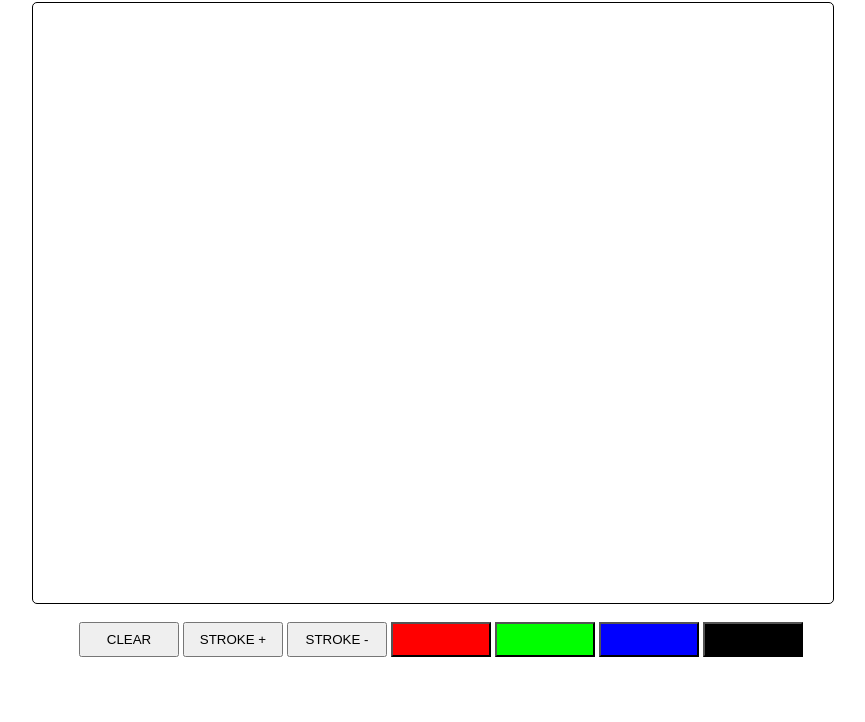
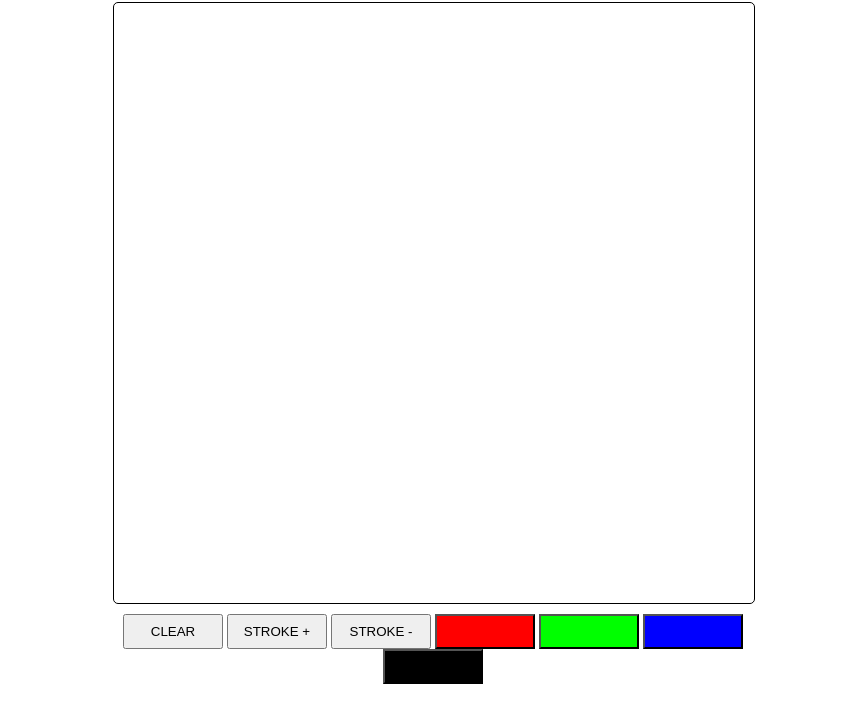
Before and after one commit to lynques/draw-canvas-component, a website built with webpack: page docs/index.html in a window 1280 px wide. Shown: the part 78-800 px from the top of the page, without its empty margins (207-1072 px from the left). Built offline with nearby package versions, Linux system fonts and the light colour scheme.

Commit message:
Feature/dynamic resize (#6)
* trigger webhooks

* 1.1.0

* update circle.ci url in readme

* WIP resize

* Introduce service

* resize with container

* Always dynamic resize, no container

* update readme

* Add style section to readme

* Update demo

* Circleci to npm

* Fix npm commands

* PR fixup

```diff
--- a/assets/js/index.js
+++ b/assets/js/index.js
@@ -8,7 +8,6 @@ var strokeWeight = function(val) {
 };
 
 var clearCanvas = function() {
-  console.log('clear');
   drawCanvas.clear();
 };
 
--- a/assets/styles.css
+++ b/assets/styles.css
@@ -7,12 +7,20 @@ body {
     user-select: none;
 }
 
+.container {
+    width: 50%;
+    position: absolute;
+    left: 50%;
+    transform: translate(-50%, 0);
+}
+
 draw-canvas {
+    width: 100%;
+    height: 600px;
     border-radius: 5px;
     border: 1px solid black;
     left: 50%;
-    position: absolute;
-    transform: translate(-50%, 0);
+    overflow: scroll !important;
 }
 
 h1 {
@@ -22,8 +30,7 @@ h1 {
 }
 
 .canvas-controls {
-    position: absolute;
-    top: 700px;
+    margin-top: 10px;
     text-align: center;
     width: 100%;
 }
--- a/docs/assets/js/index.js
+++ b/docs/assets/js/index.js
@@ -8,7 +8,6 @@ var strokeWeight = function(val) {
 };
 
 var clearCanvas = function() {
-  console.log('clear');
   drawCanvas.clear();
 };
 
--- a/docs/assets/styles.css
+++ b/docs/assets/styles.css
@@ -7,12 +7,20 @@ body {
     user-select: none;
 }
 
+.container {
+    width: 50%;
+    position: absolute;
+    left: 50%;
+    transform: translate(-50%, 0);
+}
+
 draw-canvas {
+    width: 100%;
+    height: 600px;
     border-radius: 5px;
     border: 1px solid black;
     left: 50%;
-    position: absolute;
-    transform: translate(-50%, 0);
+    overflow: scroll !important;
 }
 
 h1 {
@@ -22,8 +30,7 @@ h1 {
 }
 
 .canvas-controls {
-    position: absolute;
-    top: 700px;
+    margin-top: 10px;
     text-align: center;
     width: 100%;
 }
--- a/docs/index.html
+++ b/docs/index.html
@@ -8,7 +8,8 @@
 </head>
 <body>
   <h1>Draw in the box</h1>
-  <draw-canvas width='800' height='600'></draw-canvas>
+  <div class="container">
+    <draw-canvas></draw-canvas>
     <div class="canvas-controls">
       <input type="button" class="clear-button" value="CLEAR" />
       <input type="button" class="increase-stroke" value="STROKE +" />
@@ -18,6 +19,7 @@
       <input type="button" class="blue-button" />
       <input type="button" class="black-button" />
     </div>
+  </div>
   <script src="assets/js/index.js"></script>
   <script src="assets/js/custom-elements.min.js"></script>
   <script src="assets/js/bundle.js"></script>
--- a/package.json
+++ b/package.json
@@ -1,7 +1,7 @@
 {
   "name": "draw-canvas-component",
   "repository": "https://github.com/lynques/draw-canvas-component",
-  "version": "1.0.4",
+  "version": "1.1.0",
   "description": "Custom Webcomponent with built in canvas drawing functionality",
   "main": "src/index.js",
   "files": [
--- a/src/draw-canvas/draw-canvas.component.ts
+++ b/src/draw-canvas/draw-canvas.component.ts
@@ -1,17 +1,16 @@
+import { DrawCanvasService } from './draw-canvas.service';
+
 export class DrawCanvas extends HTMLElement {
 
-  private _height: number;
-  private _width: number;
   private _strokeWeight: number;
   private _strokeColor: string;
   private canvas: HTMLCanvasElement;
   private ctx: any;
   private drawing: boolean;
+  private service: DrawCanvasService;
 
   constructor() {
     super();
-    this._height = null;
-    this._width = null;
     this._strokeColor = '#000';
     this._strokeWeight = 1;
     this.canvas = null;
@@ -20,14 +19,6 @@ export class DrawCanvas extends HTMLElement {
   }
 
   /* set attribute properties */
-  set width(val: string) {
-    this.setAttribute('width', val);
-  }
-
-  set height(val: string) {
-    this.setAttribute('height', val);
-  }
-
   set strokeColor(val: string) {
     this.setAttribute('stroke-color', val);
   }
@@ -37,24 +28,12 @@ export class DrawCanvas extends HTMLElement {
   }
 
   static get observedAttributes() {
-    return ['height', 'width', 'stroke-color', 'stroke-weight'];
+    return ['stroke-color', 'stroke-weight'];
   }
 
   /* custom element lifecycle methods */
   public attributeChangedCallback(name: string, oldVal: string, newVal: string): void {
     switch (name) {
-      case 'width':
-        this._width = parseInt(newVal, 10) || 0;
-        if (this.canvas) {
-          this.canvas.width = this._width;
-        }
-        break;
-      case 'height':
-        this._height = parseInt(newVal, 10) || 0;
-        if (this.canvas) {
-          this.canvas.height = this._height;
-        }
-        break;
       case 'stroke-color':
         this._strokeColor = newVal;
         break;
@@ -66,13 +45,12 @@ export class DrawCanvas extends HTMLElement {
   }
 
   public connectedCallback(): void {
-    this.style.display = 'block';
-    this.style.width = `${this._width}px`;
-    this.style.height = `${this._height}px`;
-    const canvasElement: HTMLCanvasElement = document.createElement('canvas');
-    canvasElement.height = this._height;
-    canvasElement.width = this._width;
-    this.appendChild(canvasElement);
+    const style = document.createElement('style');
+    const shadow = this.attachShadow({ mode: 'open' });
+    style.textContent = 'draw-canvas { display: block; overflow: hidden; }';
+    this.appendChild(style);
+    this.canvas = document.createElement('canvas');
+    shadow.appendChild(this.canvas);
     this.init();
   }
 
@@ -80,12 +58,14 @@ export class DrawCanvas extends HTMLElement {
    * Initialize canvas and 2d context
    */
   public init(): void {
-    this.canvas = this.querySelector('canvas');
     this.ctx = this.canvas.getContext('2d');
     this.canvas.addEventListener('mousedown', this.handleMouseDown.bind(this));
     this.canvas.addEventListener('mousemove', this.handleMouseMove.bind(this));
     this.canvas.addEventListener('mouseout', this.handleMouseUp.bind(this));
     this.canvas.addEventListener('mouseup', this.handleMouseUp.bind(this));
+    this.canvas.width = this.clientWidth;
+    this.canvas.height = this.clientHeight;
+    this.service = new DrawCanvasService(this, this.canvas, this.ctx);
   }
 
   /**
@@ -128,5 +108,8 @@ export class DrawCanvas extends HTMLElement {
   public clear(): void {
     this.ctx.fillStyle = '#fff';
     this.ctx.fillRect(0, 0, this.canvas.width, this.canvas.height);
+    if (this.service) {
+      this.service.size();
+    }
   }
 }
--- /dev/null
+++ b/src/draw-canvas/draw-canvas.service.ts
@@ -0,0 +1,38 @@
+import { DrawCanvas } from './draw-canvas.component';
+
+export class DrawCanvasService {
+
+  private canvas: HTMLCanvasElement;
+  private ctx: any;
+  private prevWidth: number = 0;
+  private prevHeight: number = 0;
+  private component: DrawCanvas;
+
+  constructor(_component: DrawCanvas, _canvas: HTMLCanvasElement, _ctx: any) {
+    this.component = _component;
+    this.canvas = _canvas;
+    this.ctx = _ctx;
+    requestAnimationFrame(this.resize.bind(this));
+  }
+
+  public size(): void {
+    this.prevWidth = this.component.clientWidth;
+    this.prevHeight = this.component.clientHeight;
+    this.canvas.width = this.prevWidth;
+    this.canvas.height = this.prevHeight;
+  }
+
+  private resize(): void {
+    if (this.prevWidth - this.component.clientWidth < 0 || this.prevHeight - this.component.clientHeight < 0) {
+      let imageData: any;
+      if (this.prevWidth > 0) {
+        imageData = this.ctx.getImageData(0, 0, this.prevWidth, this.prevHeight);
+      }
+      this.size();
+      if (imageData) {
+        this.ctx.putImageData(imageData, 0, 0);
+      }
+    }
+    requestAnimationFrame(this.resize.bind(this));
+  }
+}
```
Also changed, not shown: docs/assets/js/bundle.js (+1 -1 lines), index.html (+3 -1 lines), .circleci/config.yml, README.md, 2 other files. Lines whose indentation alone changed are shown as unchanged.
